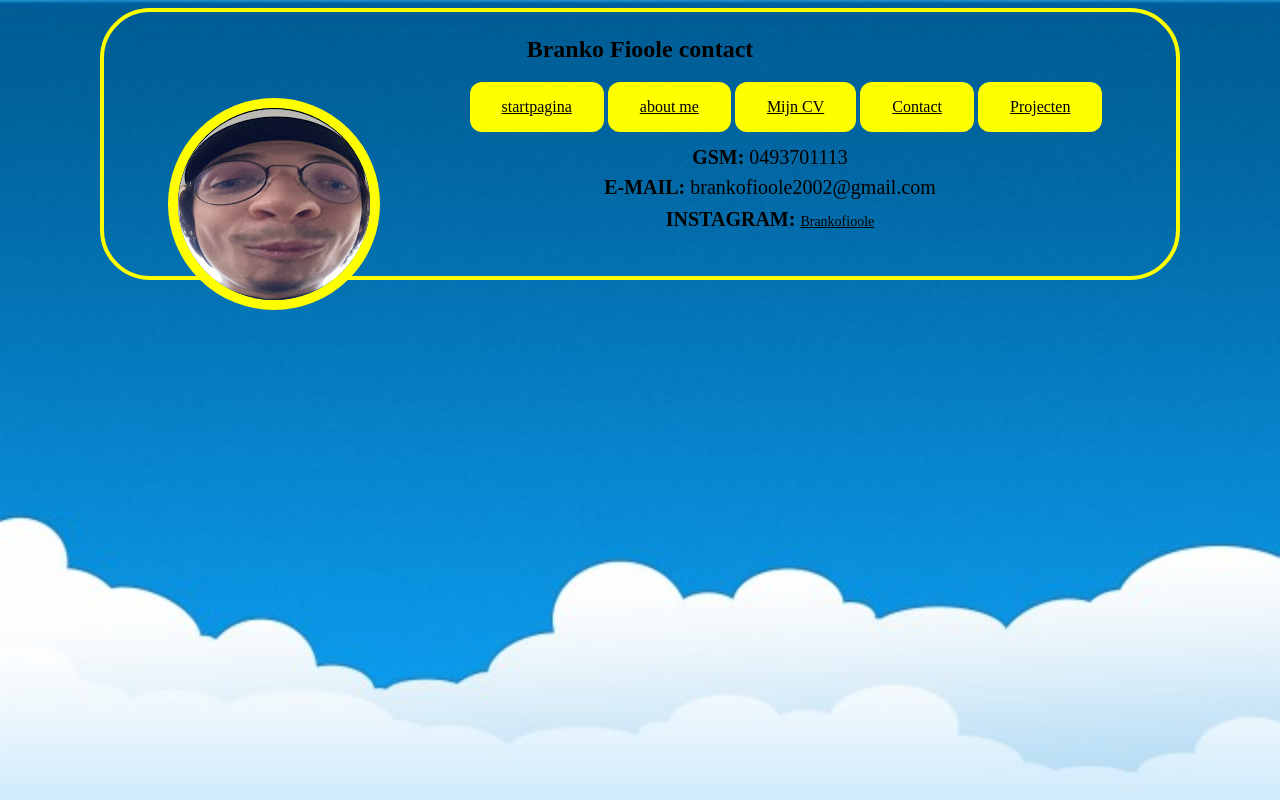
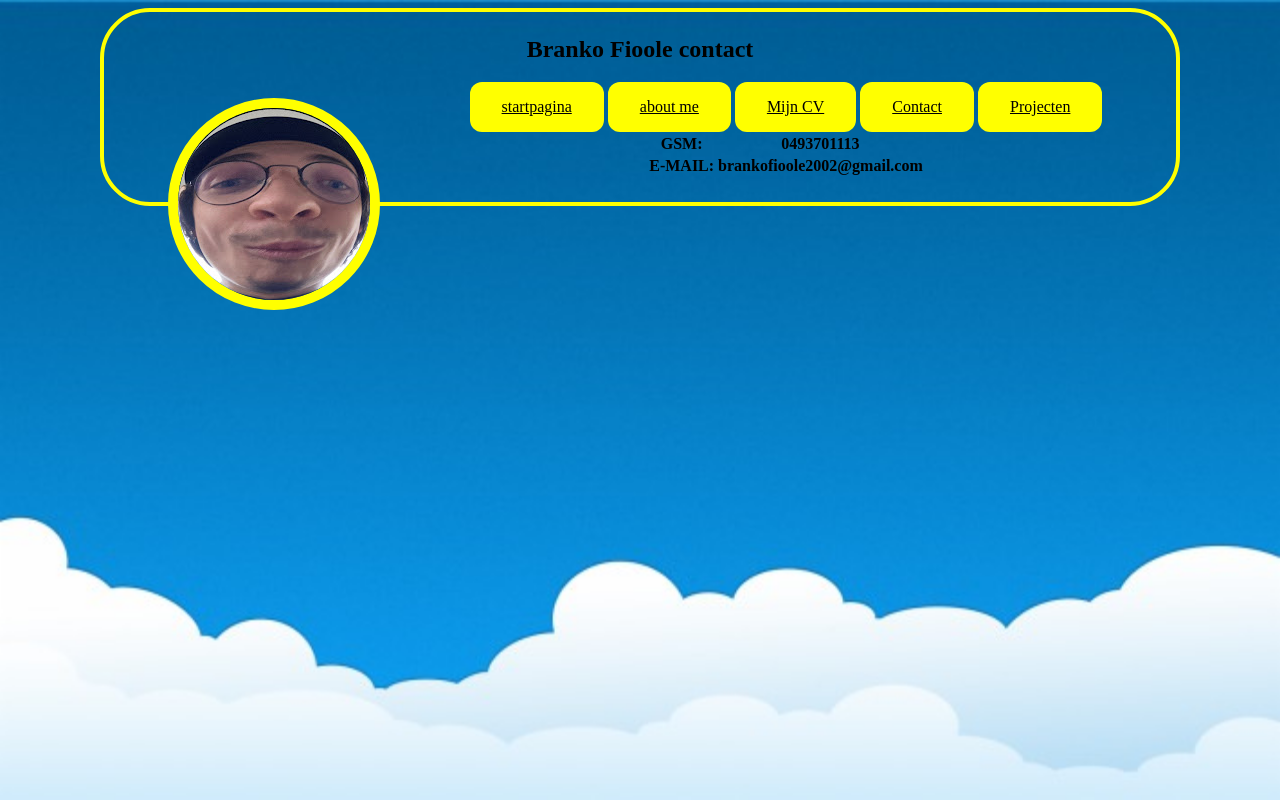
Before and after one commit to BrankoFioole/portofolio, a plain HTML site: page contact.html in a window 1280 px wide. Drawn offline with Linux system fonts and the light colour scheme.

Commit message:
tabel gemaakt

```diff
--- a/contact.html
+++ b/contact.html
@@ -9,11 +9,6 @@
 
 	<link rel="stylesheet" href="styles.css"/>
 
-	<style>
-
-	<link rel="stylesheet" href="styles.css"/>
-
-	</style>
 
   </head>
 
@@ -44,9 +39,17 @@
 		<a href="projecten.html"class="button">Projecten</a>
 
 	</nav>
-	<p><strong>GSM:</strong> 0493701113</p>
-	<p> <strong> E-MAIL: </strong> brankofioole2002@gmail.com </p>
-	<p> <strong> INSTAGRAM: </strong> <a href="https://www.instagram.com/brankofioole/">Brankofioole </p>
+
+	<table>
+		<tr>
+			<th>GSM:</th>
+			<th>0493701113</th>
+		</tr>
+		<tr>
+			<th>E-MAIL:</th>
+			<th>brankofioole2002@gmail.com </th>
+		</tr>
+	</table>
 
 	</center>
 
```
